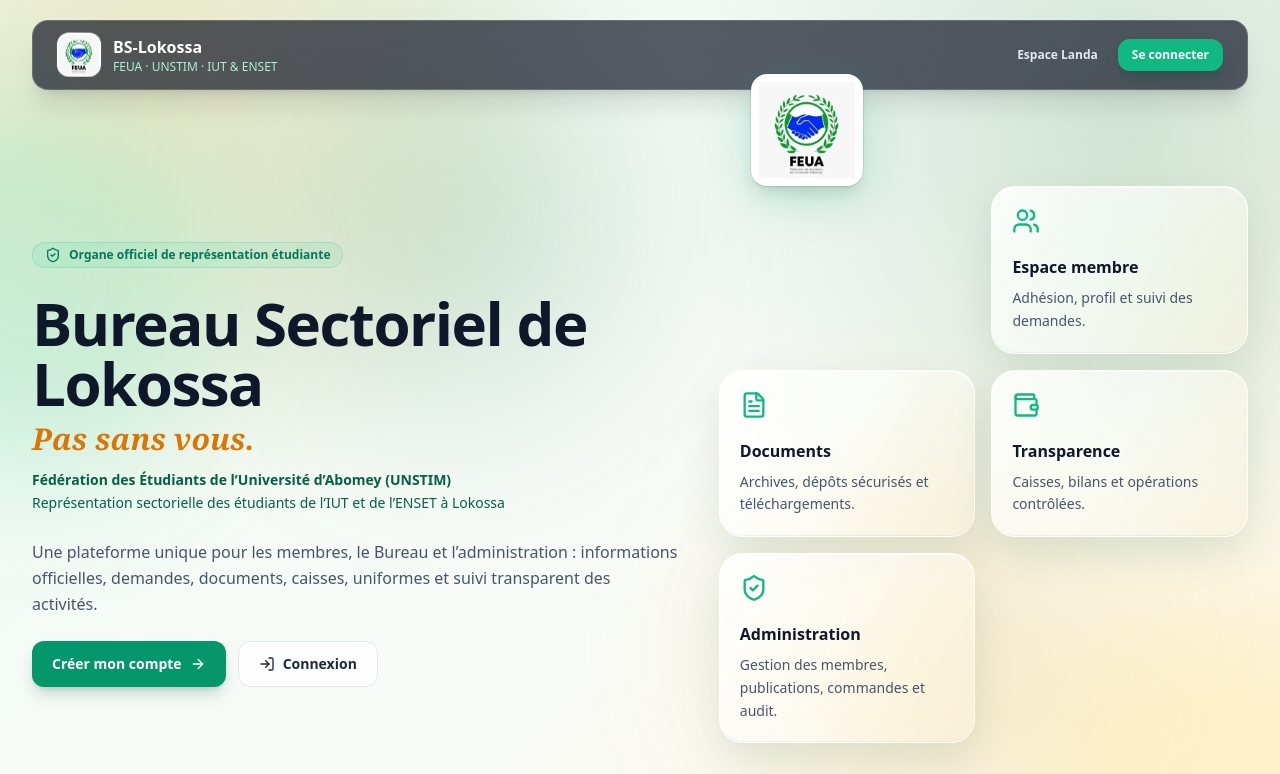
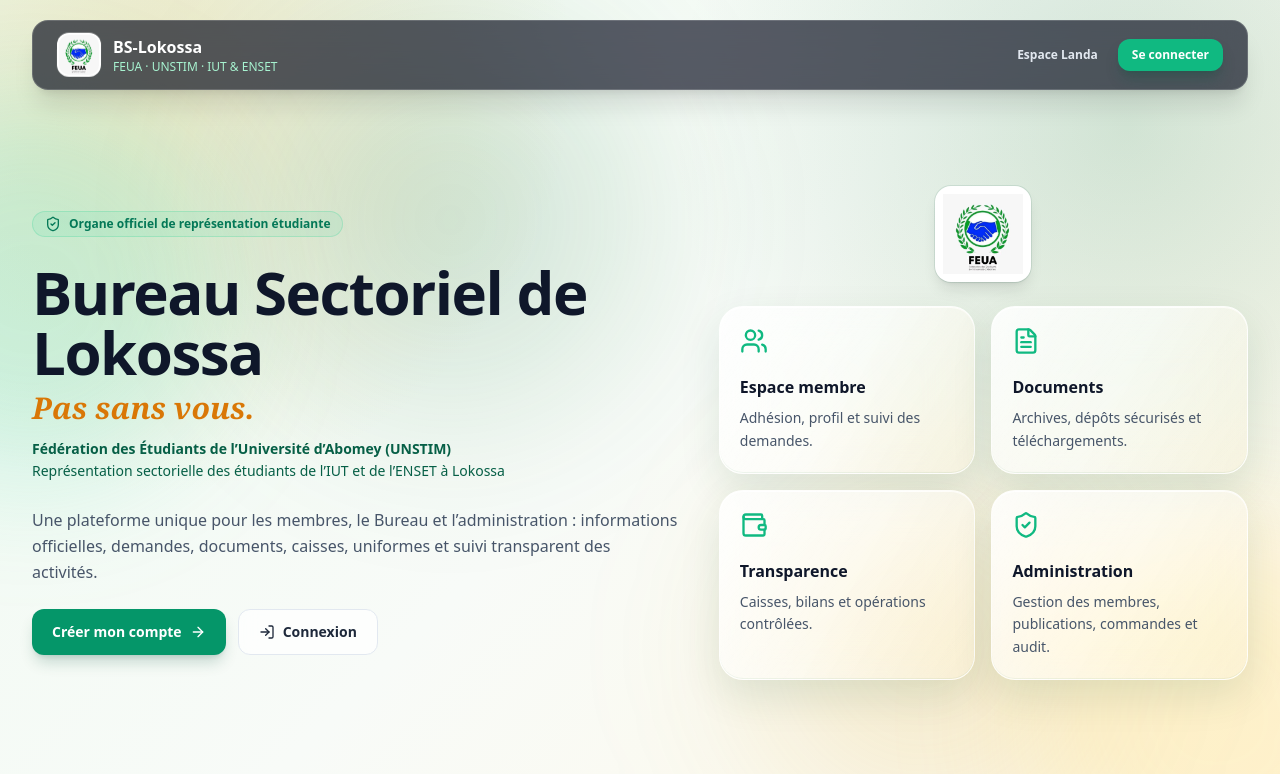
Before and after one commit to BS-FEUA/Essai, a Next.js app: page / in a window 1280 px wide. Shown: the top 774 px of the page. Built offline with nearby package versions, Linux system fonts and the light colour scheme; no server answers.

Commit message:
Move homepage logo out of header overlap

```diff
--- a/src/components/views/HomeLanding.tsx
+++ b/src/components/views/HomeLanding.tsx
@@ -33,7 +33,9 @@
           <div className="flex flex-wrap gap-3"><Link href={member ? "/dashboard" : "/register"} className="inline-flex items-center gap-2 rounded-xl bg-emerald-600 px-5 py-3 text-sm font-bold text-white shadow-lg shadow-emerald-900/20 hover:bg-emerald-500">{member ? "Accéder à mes services" : "Créer mon compte"}<ArrowRight className="h-4 w-4" /></Link><Link href="/login" className="inline-flex items-center gap-2 rounded-xl border border-slate-200 bg-white/70 px-5 py-3 text-sm font-bold text-slate-800 backdrop-blur hover:bg-white dark:border-white/15 dark:bg-white/10 dark:text-white"><LogIn className="h-4 w-4" /> Connexion</Link></div>
         </motion.div>
         <div className="relative grid gap-4 sm:grid-cols-2">
-          <LiquidLogo className="pointer-events-none absolute -right-8 -top-28 hidden w-28 drop-shadow-[0_12px_24px_rgba(16,185,129,0.22)] lg:block" />
+          <div className="col-span-2 hidden justify-center pb-2 lg:flex">
+            <LiquidLogo className="w-24" />
+          </div>
           {capabilities.map(({ icon: Icon, title, text }, index) => <motion.article key={title} initial={{ opacity: 0, y: 18 }} animate={{ opacity: 1, y: 0 }} transition={{ delay: index * 0.08 }} className="glass-surface rounded-3xl p-5"><Icon className="h-7 w-7 text-emerald-500" /><h2 className="mt-5 font-bold text-slate-900 dark:text-white">{title}</h2><p className="mt-2 text-sm leading-relaxed text-slate-600 dark:text-slate-300">{text}</p></motion.article>)}
         </div>
       </section>
```
